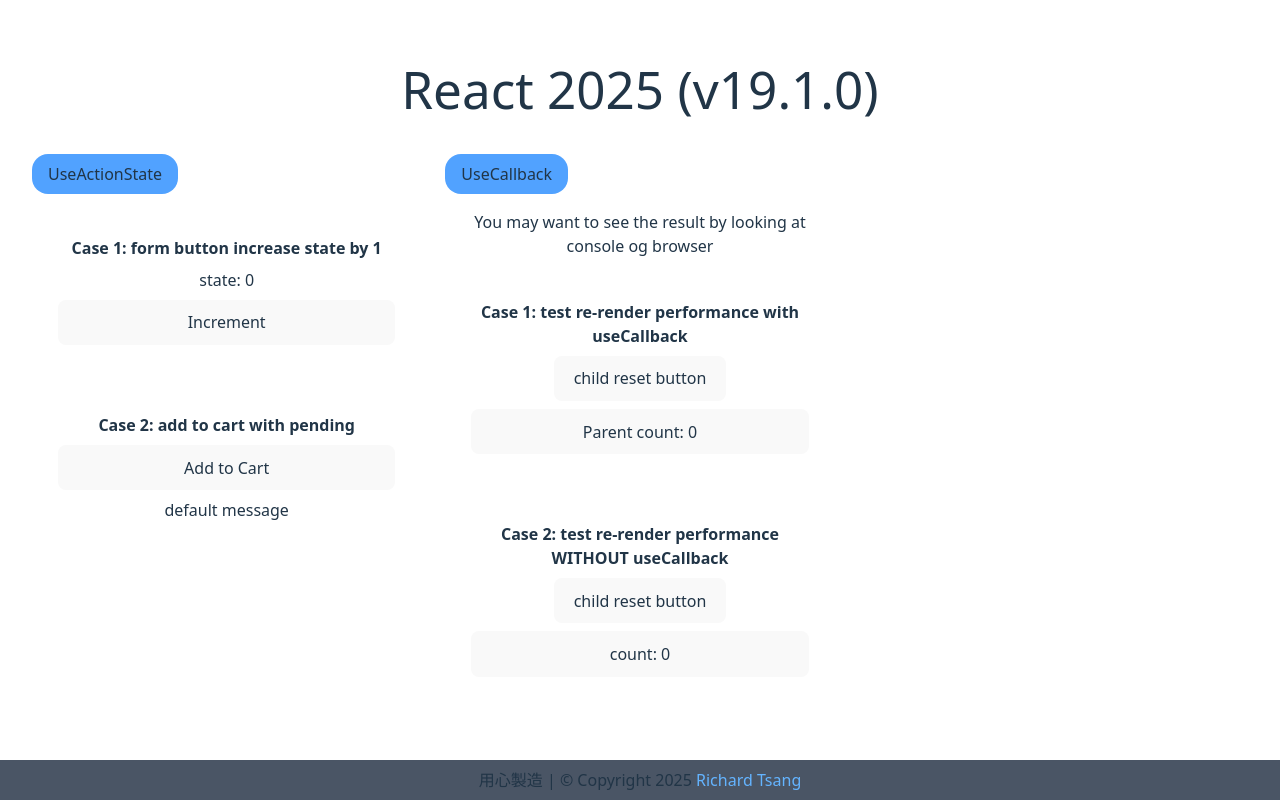
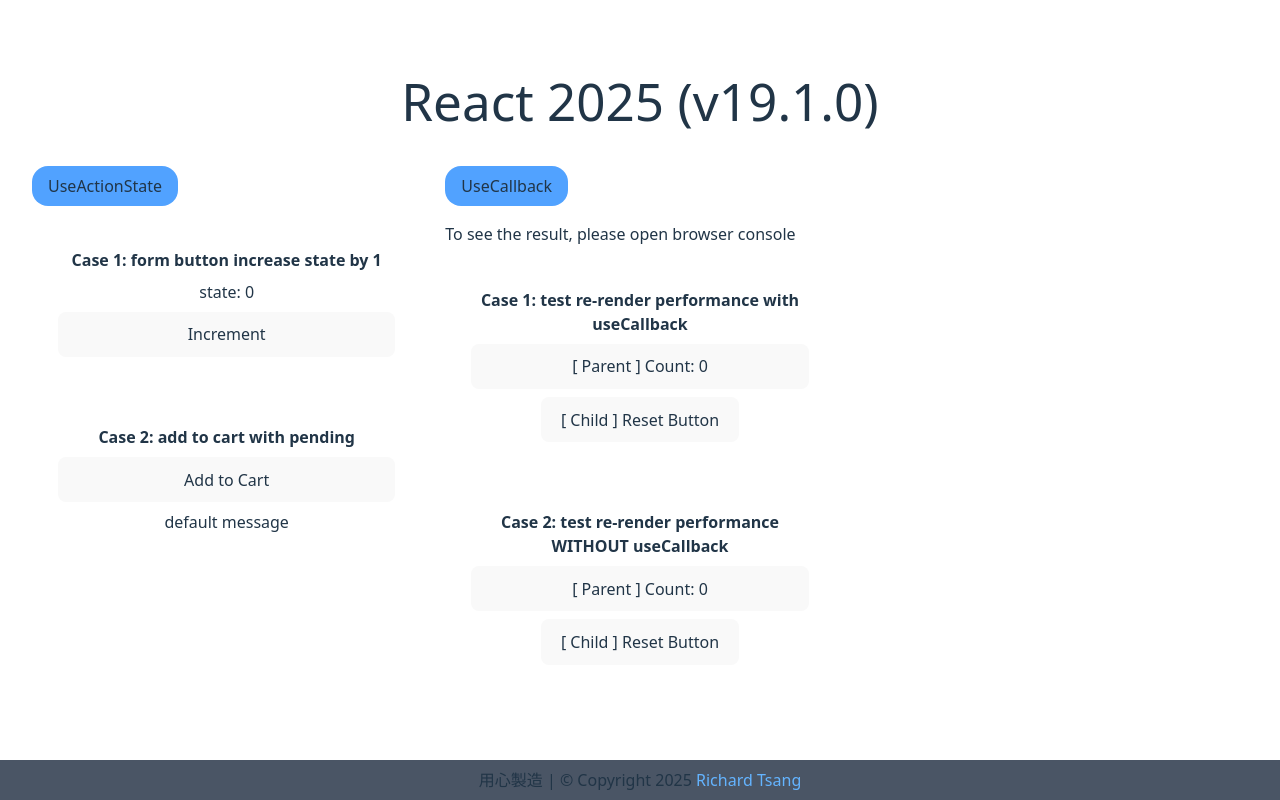
Before and after one commit to r7chardgh/react2025, a React (Vite) app: page / in a window 1280 px wide. Built offline with nearby package versions, Linux system fonts and the light colour scheme.

Commit message:
adjust wording for useCallback

```diff
--- a/src/components/UseCallback.tsx
+++ b/src/components/UseCallback.tsx
@@ -5,7 +5,7 @@
     return (
         <div className='flex flex-col gap-4 items-center sm:items-start'>
             <h3 className=' px-4 py-2 rounded-2xl bg-blue-400'>UseCallback</h3>
-            <p>You may want to see the result by looking at console og browser</p>
+            <p>To see the result, please open browser console</p>
             <Case title='Case 1: test re-render performance with useCallback'>
                 <ParentComponentWithUseCallback />
             </Case>
@@ -25,8 +25,8 @@
         setCount(0);
     }, []);
     return <>
+        <button className=' capitalize' onClick={() => setCount(count + 1)}>{'[ Parent ]'} count: {count}</button>
         <ChildComponent fn={cachedFn} />
-        <button className='roll-out' onClick={() => setCount(count + 1)}>Parent count: {count}</button>
     </>
 }
 const ParentComponentWithOutUseCallback = () => {
@@ -34,8 +34,8 @@
     console.log('render parent without usecallback');
 
     return <>
+        <button className=' capitalize' onClick={() => setCount(count + 1)}>{'[ Parent ]'} count: {count}</button>
         <ChildComponent fn={() => { setCount(0) }} />
-        <button onClick={() => setCount(count + 1)}>count: {count}</button>
     </>
 }
 
@@ -43,7 +43,7 @@
 
     console.log('render child component with memo');
 
-    return <div className='roll-out'><button onClick={fn}>child reset button</button></div>
+    return <div><button className=' capitalize' onClick={fn}>{`[ Child ]`} reset button</button></div>
 })
 
 export default UseCallback
```
